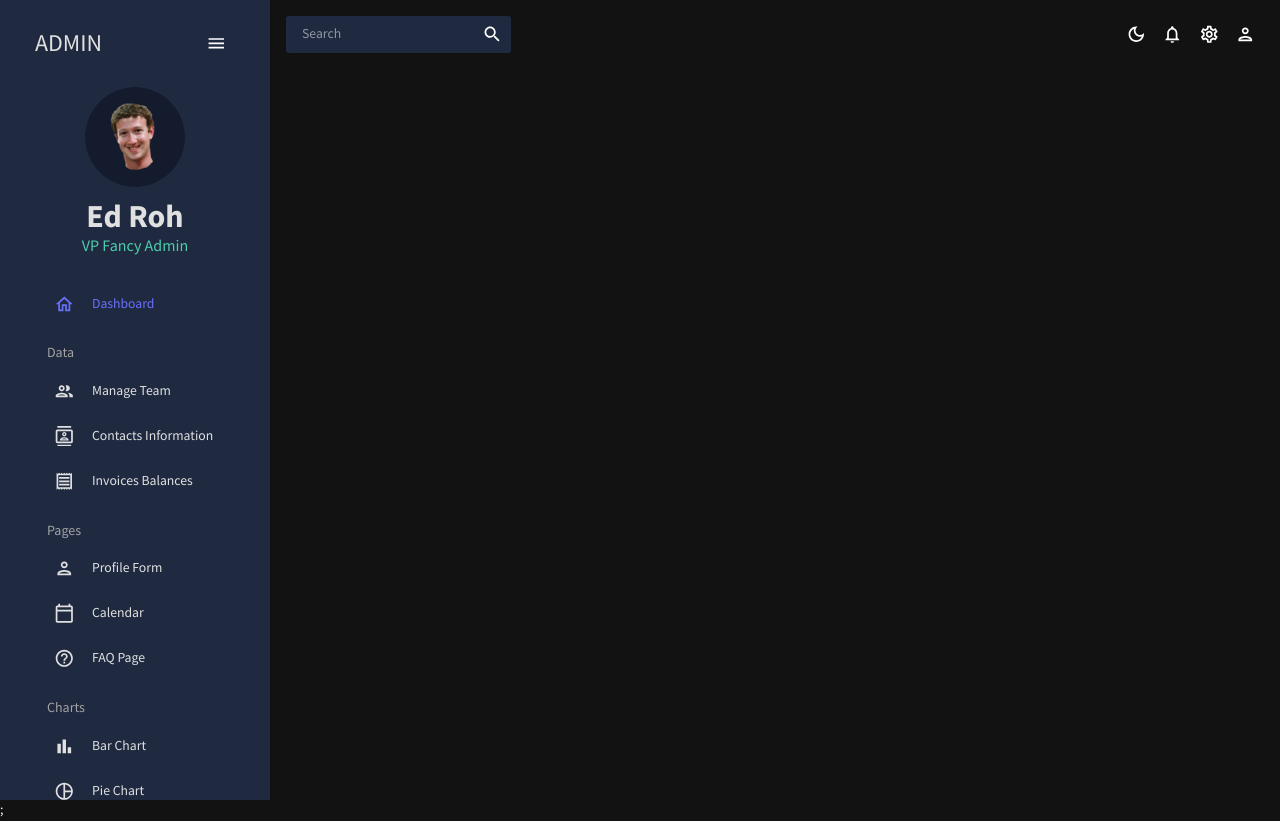
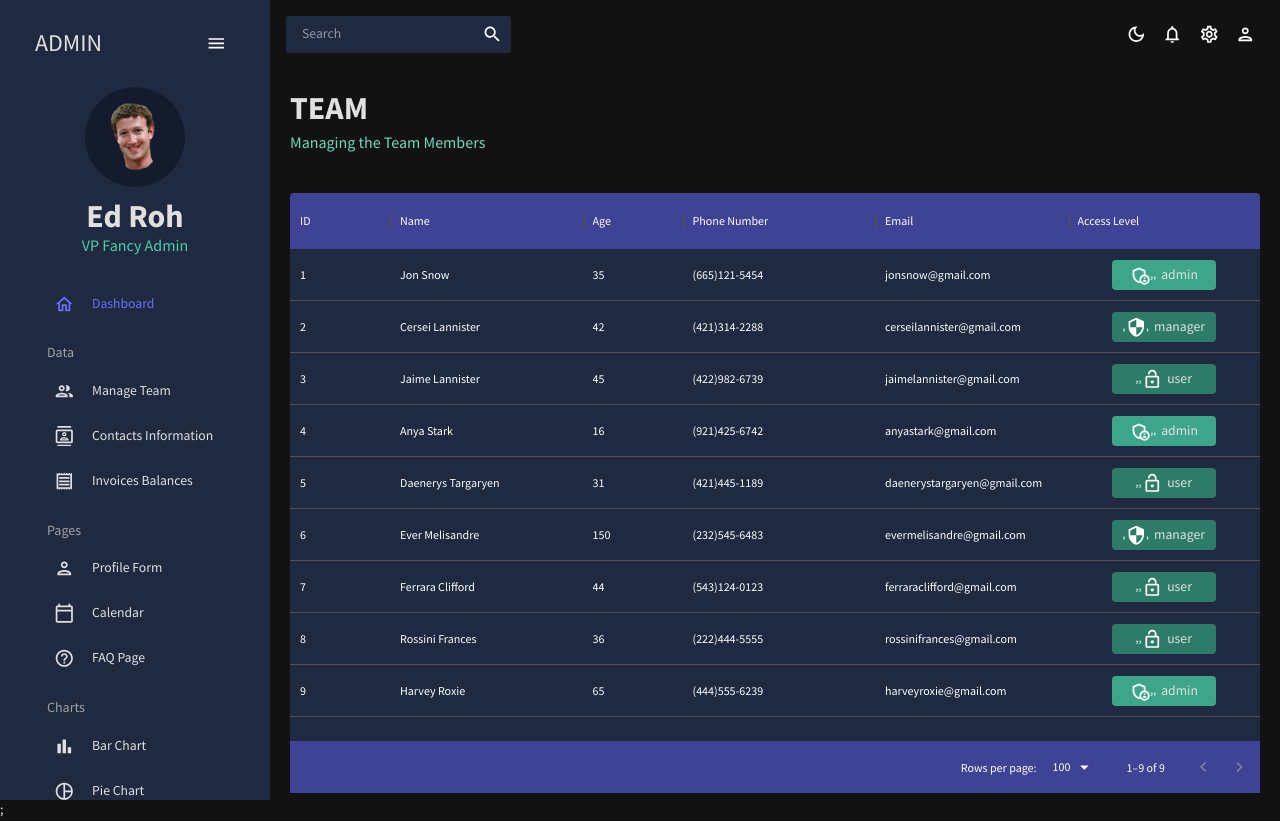
Before and after one commit to GuiMrtn/admin-react, a React (Create React App) app: page /team in a window 1280 px wide. Built offline with nearby package versions, Linux system fonts and the light colour scheme; a web font is replaced by a local one.

Commit message:
add tables

```diff
--- a/src/App.js
+++ b/src/App.js
@@ -4,9 +4,10 @@
 import Topbar from "./scenes/global/Topbar";
 import Sidebar from "./scenes/global/Sidebar";
 import Dashboard from "./scenes/dashboard";
-/* import Team from "./scenes/team";
+import Team from "./scenes/team";
+import Contacts from "./scenes/contacts";
 import Invoices from "./scenes/invoices";
-import Contacts from "./scenes/contacts";
+/*
 import Bar from "./scenes/bar";
 import Form from "./scenes/form";
 import Line from "./scenes/line";
@@ -28,9 +29,9 @@
             <Topbar />
             <Routes>
               <Route path="/" element={<Dashboard />} />
-              {/* <Route path="/team" element={<Team />} /> */}
-              {/* <Route path="/contacts" element={<Contacts />} /> */}
-              {/* <Route path="/invoices" element={<Invoices />} /> */}
+              <Route path="/team" element={<Team />} />
+              <Route path="/contacts" element={<Contacts />} />
+              <Route path="/invoices" element={<Invoices />} />
               {/* <Route path="/form" element={<Form />} /> */}
               {/* <Route path="/bar" element={<Bar />} /> */}
               {/* <Route path="/pie" element={<Pie />} /> */}
--- /dev/null
+++ b/src/scenes/contacts/index.jsx
@@ -0,0 +1,105 @@
+import { Box } from "@mui/material";
+import { DataGrid, GridToolbar } from "@mui/x-data-grid";
+import { tokens } from "../../theme";
+import { mockDataContacts } from "../../data/mockData";
+import Header from "../../components/Header";
+import { useTheme } from "@mui/material";
+
+const Contacts = () => {
+    const theme = useTheme();
+    const colors = tokens(theme.palette.mode)
+
+    const columns = [
+        {
+            field: "id",
+            headerName: "ID",
+            flex: 0.5
+        },
+        {
+            field: "registrarId",
+            headerName: "Registrar ID"
+        },
+        {
+            field: "name",
+            headerName: "Name",
+            flex: 1,
+            cellClassName: "name-column--cell"
+        },
+        {
+            field: "age",
+            headerName: "Age",
+            type: "number",
+            headerAlign: "left",
+            align: "left"
+        },
+        {
+            field: "phone",
+            headerName: "Phone Number",
+            flex: 1
+        },
+        {
+            field: "email",
+            headerName: "Email",
+            flex: 1
+        },
+        {
+            field: "address",
+            headerName: "Address",
+            flex: 1
+        },
+        {
+            field: "city",
+            headerName: "City",
+            flex: 1
+        },
+        {
+            field: "zipCode",
+            headerName: "ZipCode",
+            flex: 1
+        },
+
+    ];
+
+    return (
+        <Box m="20px">
+            <Header title="CONTACTS" subtitle="List of Contacts for Future Reference" />
+            <Box
+                m="40px 0 0 0"
+                height="75vh"
+                sx={{
+                    "& .MuiDataGrid-root": {
+                        border: "none"
+                    },
+                    "& .MuiDataGrid-cell": {
+                        borderBottom: "none"
+                    },
+                    "& name-colums--cell": {
+                        color: colors.greenAccent[300]
+                    },
+                    "& .MuiDataGrid-columnHeaders": {
+                        backgroundColor: colors.blueAccent[700],
+                        borderBottom: "none"
+                    },
+                    "& .MuiDataGrid-virtualScroller": {
+                        backgroundColor: colors.primary[400]
+                    },
+                    "& .MuiDataGrid-footerContainer": {
+                        borderTop: "none",
+                        backgroundColor: colors.blueAccent[700]
+                    },
+                    "& .MuiDataGrid-toolbarContainer .MuiButton-text": {
+                        color: `${colors.grey[100]} !important`
+                    }
+                }}
+            >
+                <DataGrid
+                    rows={mockDataContacts}
+                    columns={columns}
+                    components= {{ Toolbar: GridToolbar}}
+                />
+            </Box>
+        </Box>
+    )
+}
+
+export default Contacts;
--- /dev/null
+++ b/src/scenes/invoices/index.jsx
@@ -0,0 +1,92 @@
+import { Box, Typography, useTheme } from "@mui/material";
+import { DataGrid } from "@mui/x-data-grid";
+import { tokens } from "../../theme";
+import { mockDataInvoices } from "../../data/mockData";
+import Header from "../../components/Header";
+
+const Invoices = () => {
+    const theme = useTheme();
+    const colors = tokens(theme.palette.mode)
+
+    const columns = [
+        {
+            field: "id",
+            headerName: "ID",
+            flex: 0.5
+        },
+        {
+            field: "name",
+            headerName: "Name",
+            flex: 1,
+            cellClassName: "name-column--cell"
+        },
+        {
+            field: "phone",
+            headerName: "Phone Number",
+            flex: 1
+        },
+        {
+            field: "email",
+            headerName: "Email",
+            flex: 1
+        },
+        {
+            field: "cost",
+            headerName: "Cost",
+            flex: 1,
+            renderCell: (params) => {
+                <Typography color={colors.greenAccent[500]}>
+                    ${params.row.cost}
+                </Typography>
+            }
+        },
+        {
+            field: "date",
+            headerName: "Date",
+            flex: 1
+        },
+    ];
+
+    return (
+        <Box m="20px">
+            <Header title="INVOICES" subtitle="List of Invoice Balances " />
+            <Box
+                m="40px 0 0 0"
+                height="75vh"
+                sx={{
+                    "& .MuiDataGrid-root": {
+                        border: "none"
+                    },
+                    "& .MuiDataGrid-cell": {
+                        borderBottom: "none"
+                    },
+                    "& name-colums--cell": {
+                        color: colors.greenAccent[300]
+                    },
+                    "& .MuiDataGrid-columnHeaders": {
+                        backgroundColor: colors.blueAccent[700],
+                        borderBottom: "none"
+                    },
+                    "& .MuiDataGrid-virtualScroller": {
+                        backgroundColor: colors.primary[400]
+                    },
+                    "& .MuiDataGrid-footerContainer": {
+                        borderTop: "none",
+                        backgroundColor: colors.blueAccent[700]
+                    },
+                    "& .MuiCheckbox-root": {
+                        color: `${colors.greenAccent[200]} !important`
+                    }
+                }}
+            >
+                <DataGrid
+                    checkboxSelection
+                    rows={mockDataInvoices}
+                    columns={columns}
+                />
+            </Box>
+        </Box>
+    )
+}
+
+export default Invoices;
--- /dev/null
+++ b/src/scenes/team/index.jsx
@@ -0,0 +1,119 @@
+import { Box, Typography, useTheme } from "@mui/material";
+import { DataGrid } from "@mui/x-data-grid";
+import { tokens } from "../../theme";
+import { mockDataTeam } from "../../data/mockData";
+import AdminPanelSettingsOutlinedIcon from "@mui/icons-material/AdminPanelSettingsOutlined";
+import LockOpenOutlinedIcon from "@mui/icons-material/LockOpenOutlined";
+import SecurityOutlinedIcon from "@mui/icons-material/SecurityOutlined";
+import Header from "../../components/Header";
+
+const Team = () => {
+    const theme = useTheme();
+    const colors = tokens(theme.palette.mode)
+
+    const columns = [
+        {
+            field: "id",
+            headerName: "ID"
+        },
+        {
+            field: "name",
+            headerName: "Name",
+            flex: 1,
+            cellClassName: "name-column--cell"
+        },
+        {
+            field: "age",
+            headerName: "Age",
+            type: "number",
+            headerAlign: "left",
+            align: "left"
+        },
+        {
+            field: "phone",
+            headerName: "Phone Number",
+            flex: 1
+        },
+        {
+            field: "email",
+            headerName: "Email",
+            flex: 1
+        },
+        {
+            field: "access",
+            headerName: "Access Level",
+            flex: 1,
+            renderCell: ({ row: { access}}) => {
+                return (
+                    <Box
+                        width="60%"
+                        m="0 auto"
+                        p="5px"
+                        display="flex"
+                        justifyContent="center"
+                        backgroundColor={
+                            access === "admin"
+                            ? colors.greenAccent[600]
+                            : colors.greenAccent[700]
+                        }
+                        borderRadius="4px"
+                    >
+                        {
+                            access=== "admin" && <AdminPanelSettingsOutlinedIcon />
+                        },
+                        {
+                            access=== "manager" && <SecurityOutlinedIcon />
+                        },
+                        {
+                            access=== "user" && <LockOpenOutlinedIcon />
+                        }
+                        <Typography color={colors.grey[100]} sx= {{ ml : "5px"}}>
+                            {
+                                access
+                            }
+                        </Typography>
+                    </Box>
+                )
+            }
+        },
+    ];
+
+    return (
+        <Box m="20px">
+            <Header title="TEAM" subtitle="Managing the Team Members" />
+            <Box
+                m="40px 0 0 0"
+                height="75vh"
+                sx={{
+                    "& .MuiDataGrid-root": {
+                        border: "none"
+                    },
+                    "& .MuiDataGrid-cell": {
+                        borderBottom: "none"
+                    },
+                    "& name-colums--cell": {
+                        color: colors.greenAccent[300]
+                    },
+                    "& .MuiDataGrid-columnHeaders": {
+                        backgroundColor: colors.blueAccent[700],
+                        borderBottom: "none"
+                    },
+                    "& .MuiDataGrid-virtualScroller": {
+                        backgroundColor: colors.primary[400]
+                    },
+                    "& .MuiDataGrid-footerContainer": {
+                        borderTop: "none",
+                        backgroundColor: colors.blueAccent[700]
+                    }
+                }}
+            >
+                <DataGrid
+                    rows={mockDataTeam}
+                    columns={columns}
+                />
+            </Box>
+        </Box>
+    )
+}
+
+export default Team;
```
